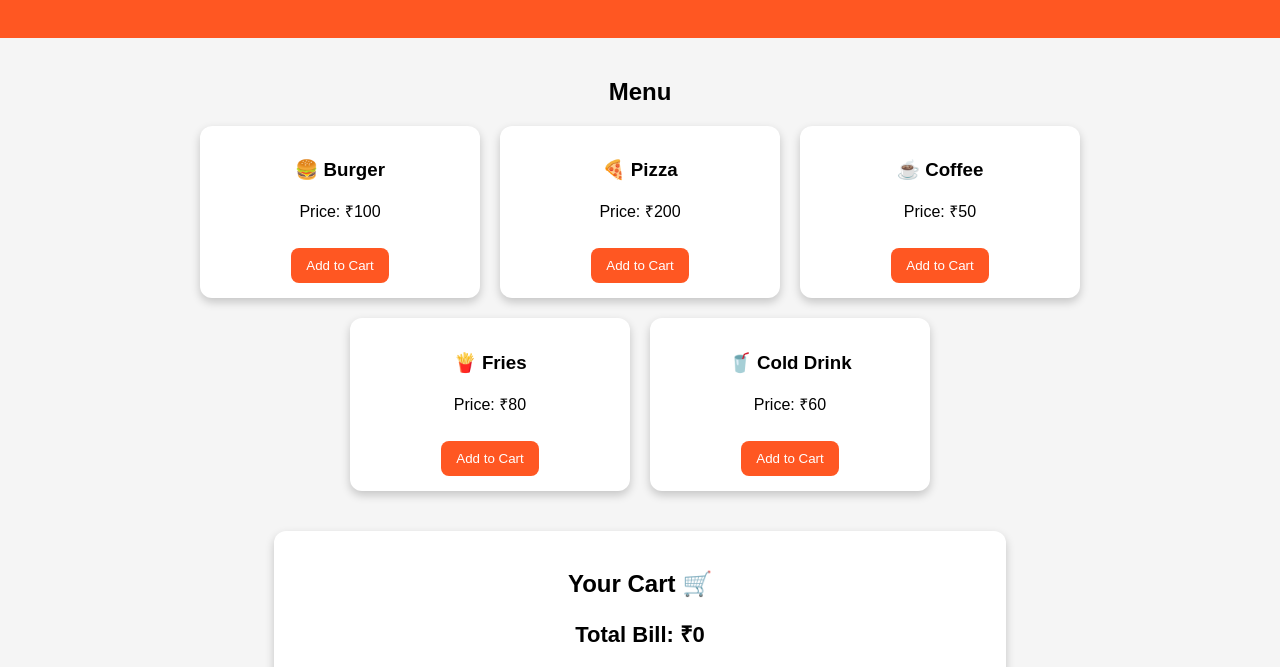
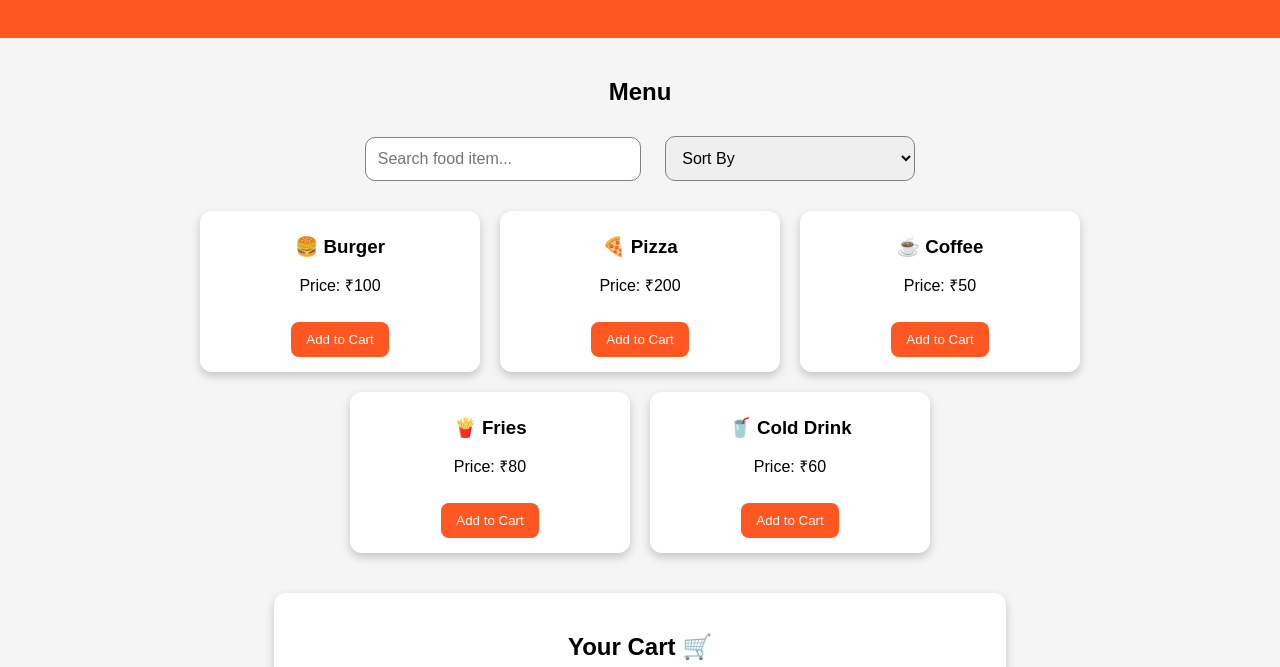
Before and after one commit to hemathannerutt-cmd/food-ordering-system-, a plain HTML site: page index.html in a window 1280 px wide. Shown: the part 127-794 px from the top of the page. Drawn offline with Linux system fonts and the light colour scheme.

Commit message:
Update index.html

```diff
--- a/index.html
+++ b/index.html
@@ -30,6 +30,21 @@
       text-align: center;
     }
 
+    /* SEARCH + SORT */
+    .controls {
+      text-align: center;
+      margin: 20px 0;
+    }
+
+    #searchBox, #sortOption {
+      padding: 12px;
+      font-size: 16px;
+      border-radius: 10px;
+      border: 1px solid gray;
+      margin: 10px;
+      width: 250px;
+    }
+
     .menu {
       display: flex;
       gap: 20px;
@@ -46,6 +61,10 @@
       text-align: center;
     }
 
+    .card h3 {
+      margin: 10px 0;
+    }
+
     button {
       background: #ff5722;
       border: none;
@@ -60,6 +79,7 @@
       background: #e64a19;
     }
 
+    /* CART */
     .cart {
       margin-top: 40px;
       background: white;
@@ -114,38 +134,58 @@
   </header>
 
   <div class="container">
+
     <h2>Menu</h2>
 
-    <div class="menu">
-      <div class="card">
+    <!-- SEARCH + SORT CONTROLS -->
+    <div class="controls">
+      <input
+        type="text"
+        id="searchBox"
+        placeholder="Search food item..."
+        onkeyup="searchFood()"
+      >
+
+      <select id="sortOption" onchange="sortMenu()">
+        <option value="default">Sort By</option>
+        <option value="low">Price: Low to High</option>
+        <option value="high">Price: High to Low</option>
+      </select>
+    </div>
+
+    <!-- MENU ITEMS -->
+    <div class="menu" id="menuList">
+
+      <div class="card foodItem" data-price="100">
         <h3>🍔 Burger</h3>
         <p>Price: ₹100</p>
         <button onclick="addToCart('Burger',100)">Add to Cart</button>
       </div>
 
-      <div class="card">
+      <div class="card foodItem" data-price="200">
         <h3>🍕 Pizza</h3>
         <p>Price: ₹200</p>
         <button onclick="addToCart('Pizza',200)">Add to Cart</button>
       </div>
 
-      <div class="card">
+      <div class="card foodItem" data-price="50">
         <h3>☕ Coffee</h3>
         <p>Price: ₹50</p>
         <button onclick="addToCart('Coffee',50)">Add to Cart</button>
       </div>
 
-      <div class="card">
+      <div class="card foodItem" data-price="80">
         <h3>🍟 Fries</h3>
         <p>Price: ₹80</p>
         <button onclick="addToCart('Fries',80)">Add to Cart</button>
       </div>
 
-      <div class="card">
+      <div class="card foodItem" data-price="60">
         <h3>🥤 Cold Drink</h3>
         <p>Price: ₹60</p>
         <button onclick="addToCart('Cold Drink',60)">Add to Cart</button>
       </div>
+
     </div>
 
     <!-- CART SECTION -->
@@ -153,18 +193,24 @@
       <h2>Your Cart 🛒</h2>
       <ul id="cartItems"></ul>
 
-      <p class="total">Total Bill: ₹<span id="total">0</span></p>
+      <p class="total">
+        Total Bill: ₹<span id="total">0</span>
+      </p>
 
-      <button class="order-btn" onclick="placeOrder()">Place Order</button>
+      <button class="order-btn" onclick="placeOrder()">
+        Place Order
+      </button>
 
       <p class="message" id="orderMessage"></p>
     </div>
+
   </div>
 
   <script>
     let totalBill = 0;
     let cart = [];
 
+    /* ADD TO CART */
     function addToCart(item, price) {
       cart.push({ name: item, cost: price });
 
@@ -174,6 +220,7 @@
       displayCart();
     }
 
+    /* DISPLAY CART */
     function displayCart() {
       let cartList = document.getElementById("cartItems");
       cartList.innerHTML = "";
@@ -188,6 +235,7 @@
       });
     }
 
+    /* REMOVE ITEM */
     function removeItem(index) {
       totalBill -= cart[index].cost;
       cart.splice(index, 1);
@@ -196,6 +244,7 @@
       displayCart();
     }
 
+    /* PLACE ORDER */
     function placeOrder() {
       if (cart.length === 0) {
         alert("Your cart is empty!");
@@ -207,8 +256,42 @@
 
       cart = [];
       totalBill = 0;
+
       document.getElementById("total").innerText = totalBill;
       document.getElementById("cartItems").innerHTML = "";
+    }
+
+    /* SEARCH FUNCTION */
+    function searchFood() {
+      let input = document.getElementById("searchBox").value.toLowerCase();
+      let items = document.getElementsByClassName("foodItem");
+
+      for (let i = 0; i < items.length; i++) {
+        let itemName = items[i].getElementsByTagName("h3")[0].innerText.toLowerCase();
+
+        if (itemName.includes(input)) {
+          items[i].style.display = "block";
+        } else {
+          items[i].style.display = "none";
+        }
+      }
+    }
+
+    /* SORT FUNCTION */
+    function sortMenu() {
+      let menu = document.getElementById("menuList");
+      let items = Array.from(menu.getElementsByClassName("foodItem"));
+
+      let option = document.getElementById("sortOption").value;
+
+      if (option === "low") {
+        items.sort((a, b) => a.dataset.price - b.dataset.price);
+      }
+      else if (option === "high") {
+        items.sort((a, b) => b.dataset.price - a.dataset.price);
+      }
+
+      items.forEach(item => menu.appendChild(item));
     }
   </script>
 
```
